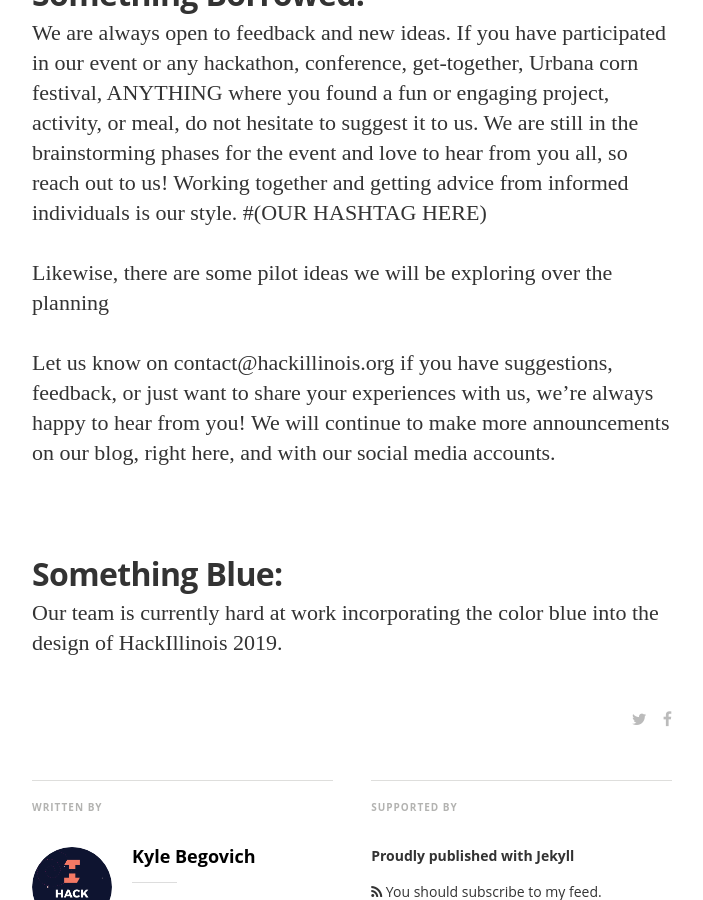
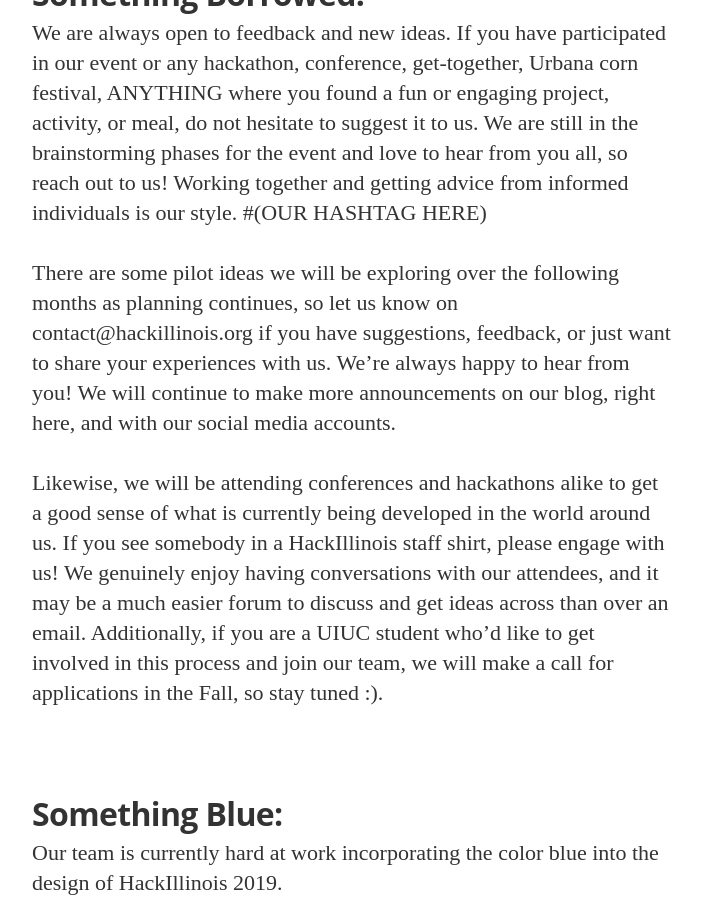
Before and after one commit to HackIllinois/blog, a Jekyll site: the page built from _posts/2018-06-13-hackillinois-2019-mission.markdown, in a window 1280 px wide and 900 px high, scrolled down 2325 px. Shown: the whole window, without its empty margins (288-991 px from the left). Built offline with Jekyll 4.4.1, drawn with Linux system fonts in a browser that asks for light colours; nearby versions of some CDN libraries; some web fonts are replaced.

Commit message:
fixed unfinished paragraph

```diff
--- a/_posts/2018-06-13-hackillinois-2019-mission.markdown
+++ b/_posts/2018-06-13-hackillinois-2019-mission.markdown
@@ -32,9 +32,9 @@
 
 We are always open to feedback and new ideas. If you have participated in our event or any hackathon, conference, get-together, Urbana corn festival, ANYTHING where you found a fun or engaging project, activity, or meal, do not hesitate to suggest it to us. We are still in the brainstorming phases for the event and love to hear from you all, so reach out to us! Working together and getting advice from informed individuals is our style. #(OUR HASHTAG HERE)
 
-Likewise, there are some pilot ideas we will be exploring over the planning
+There are some pilot ideas we will be exploring over the following months as planning continues, so let us know on contact@hackillinois.org if you have suggestions, feedback, or just want to share your experiences with us. We’re always happy to hear from you! We will continue to make more announcements on our blog, right here, and with our social media accounts.
 
-Let us know on contact@hackillinois.org if you have suggestions, feedback, or just want to share your experiences with us, we’re always happy to hear from you! We will continue to make more announcements on our blog, right here, and with our social media accounts.
+Likewise, we will be attending conferences and hackathons alike to get a good sense of what is currently being developed in the world around us. If you see somebody in a HackIllinois staff shirt, please engage with us! We genuinely enjoy having conversations with our attendees, and it may be a much easier forum to discuss and get ideas across than over an email. Additionally, if you are a UIUC student who'd like to get involved in this process and join our team, we will make a call for applications in the Fall, so stay tuned :).
 
 ## Something Blue:
 
```
